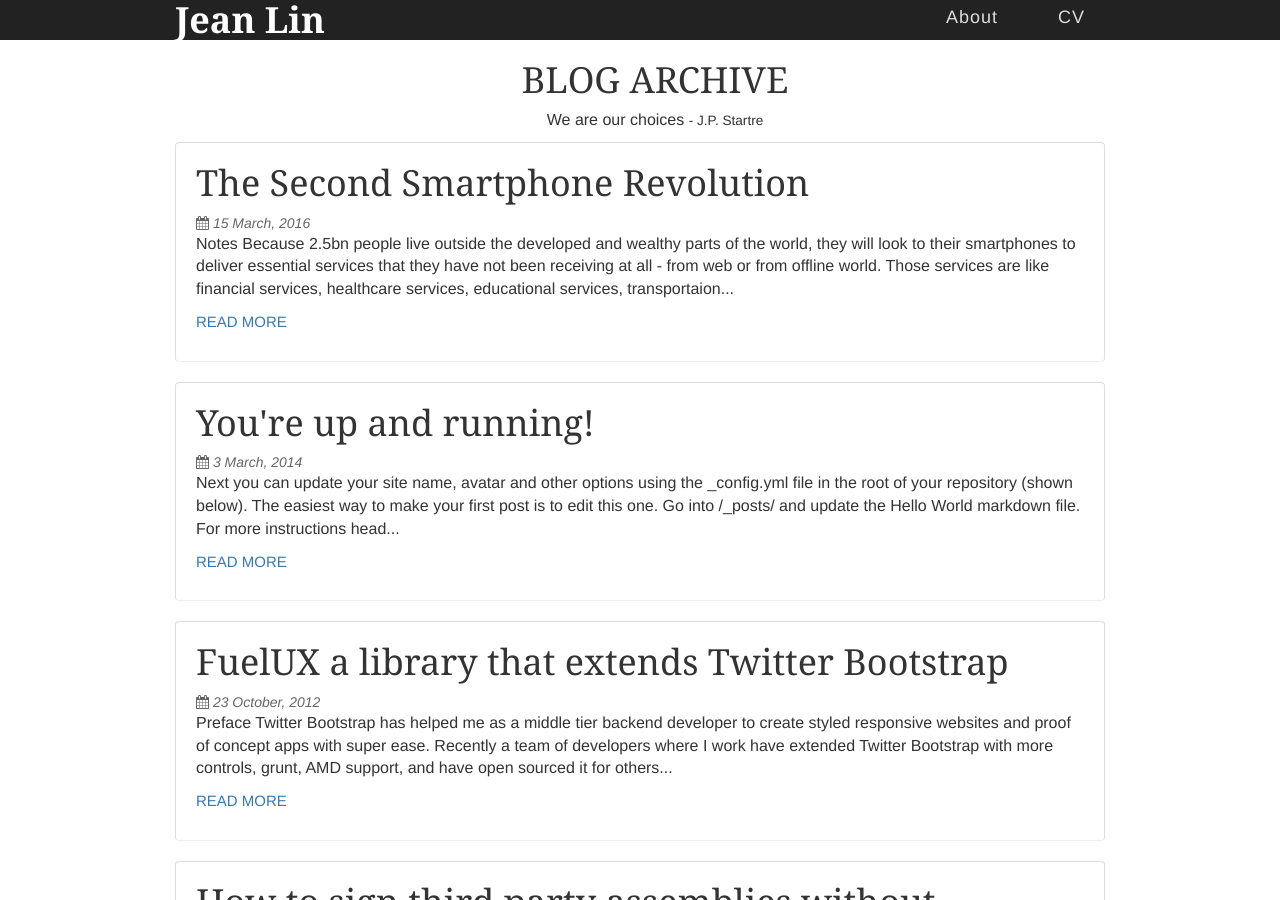
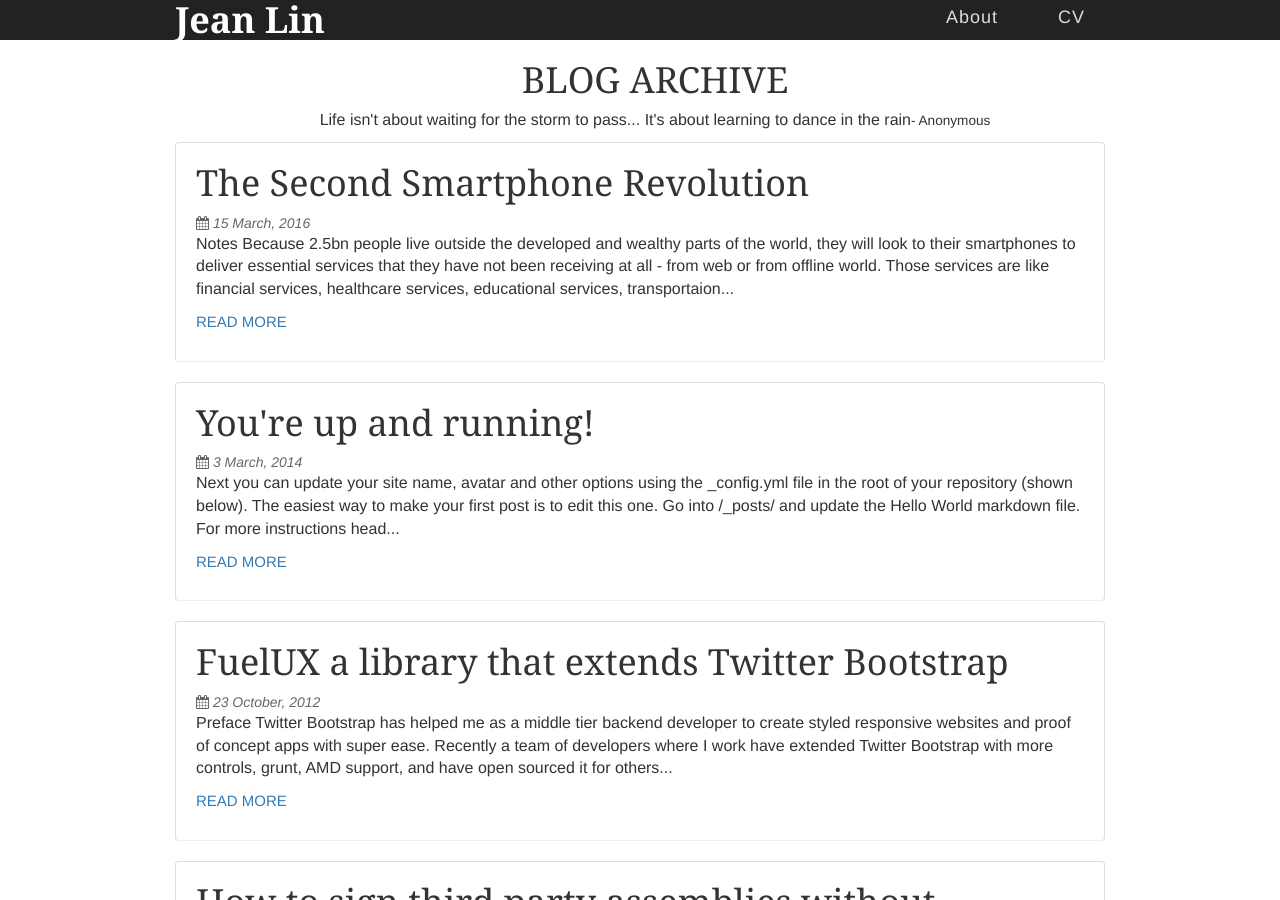
Before and after one commit to ycjeanlin/ycjeanlin_page, a Jekyll site: the page built from blog.html, in a window 1280 px wide and 900 px high. Built offline with Jekyll 4.4.1, drawn with Linux system fonts in a browser that asks for light colours; nearby versions of some CDN libraries.

Commit message:
change quote

```diff
--- a/blog.html
+++ b/blog.html
@@ -4,7 +4,7 @@ layout: default
 <section class="title">
     <div class="container">
         <h1>BLOG ARCHIVE</h1>
-        <p>We are our choices <small>- J.P. Startre</small></p>
+        <p>Life isn't about waiting for the storm to pass... It's about learning to dance in the rain<small>- Anonymous</small></p>
     </div>
 </section>
 
```
